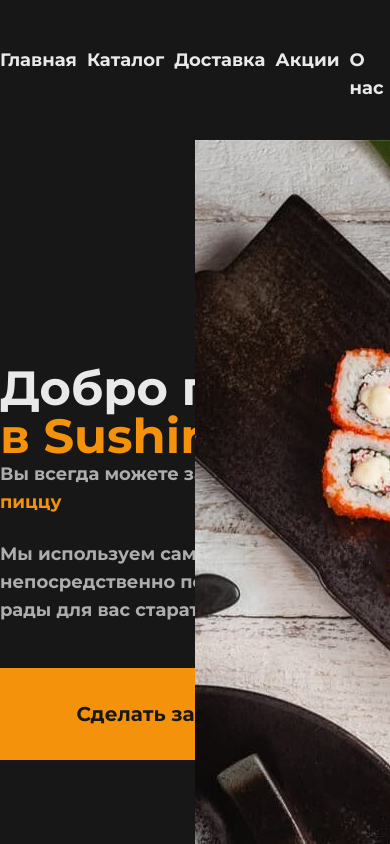
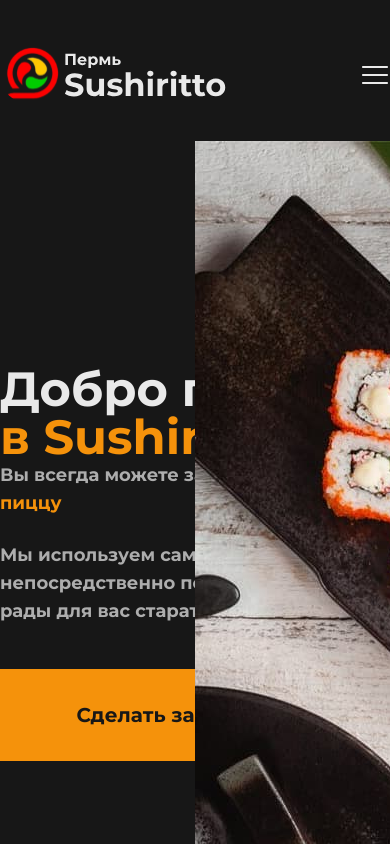
Before and after one commit to puffynNeroun/delivery-front, a React (Vite) app: page / in a window 390 px wide. Shown: the top 844 px of the page. Built offline with nearby package versions, Linux system fonts and the light colour scheme.

Commit message:
burger menu

```diff
--- a/src/components/Header.tsx
+++ b/src/components/Header.tsx
@@ -1,18 +1,18 @@
+import { RxHamburgerMenu } from "react-icons/rx";
+import { useState } from "react";
+
 const Header = () => {
+  const [isMenuOpen, setIsMenuOpen] = useState(false);
   return (
-    <header className="text-[#E9E9E9] container mt-[44px] h-[60px] flex justify-between items-center">
-      <div>
-        <a className="flex">
+    <header className="text-[#E9E9E9] container pt-11 flex justify-between items-center">
+      <a>
         <img
           src="../../public/logo2.svg"
-            alt=""
+          alt="logo"
           className="inline-block w-[227px] h-[61px]"
         />
       </a>
-      </div>
-
-      <nav>
-        <ul className="flex  space-x-2.5 font-bold text-lg ">
+      <ul className="space-x-2.5 font-bold text-lg hidden xl:flex">
         <li>
           <a className=" hover:underline underline-offset-8 decoration-amber-600 ">
             Главная
@@ -44,16 +44,43 @@ const Header = () => {
           </a>
         </li>
       </ul>
-      </nav>
-
-      <div className="flex items-center">
-        <p className="font-bold text-lg mr-10"> +7 (963) 012-14-69</p>
+      <div className="hidden md:flex items-center">
+        <p className="font-bold text-lg mr-10 "> +7 (963) 012-14-69</p>
         <img
           src="../../public/busket.svg"
           alt="busket"
           className="p-2 bg-amber-600 rounded-full hover:bg-amber-700 transition-all"
         />
       </div>
+      <RxHamburgerMenu
+        className="xl:hidden block text-3xl cursor-pointer"
+        onClick={() => setIsMenuOpen(!isMenuOpen)}
+      />
+      <div
+        className={`absolute xl:hidden top-28 left-0 w-full bg-[#F5920B] flex flex-col items-center gap-2 font-semibold text-lg transform transition-transform ${
+          isMenuOpen ? "opasity-100" : "opacity-0"
+        }`}
+        style={{ transition: "transform 0.3s ease, opasity 0.3s ease" }}
+      >
+        <li className="list-none w-full text-center p-4 transition-all cursor-pointer hover:underline underline-offset-8 decoration-black">
+          <a href="">Главная</a>
+        </li>
+        <li className="list-none w-full text-center p-4 transition-all cursor-pointer hover:underline underline-offset-8 decoration-black">
+          <a href=""> Каталог</a>
+        </li>
+        <li className="list-none w-full text-center p-4 transition-all cursor-pointer hover:underline underline-offset-8 decoration-black">
+          <a href=""> Доставка</a>
+        </li>
+        <li className="list-none w-full text-center p-4 transition-all cursor-pointer hover:underline underline-offset-8 decoration-black">
+          <a href="">Акции</a>
+        </li>
+        <li className="list-none w-full text-center p-4 transition-all cursor-pointer hover:underline underline-offset-8 decoration-black">
+          <a href=""> О нас</a>
+        </li>
+        <li className="list-none w-full text-center p-4 transition-all cursor-pointer hover:underline underline-offset-8 decoration-black">
+          <a href=""> Контакты</a>
+        </li>
+      </div>
     </header>
   );
 };
```
Lines whose indentation alone changed are shown as unchanged.
